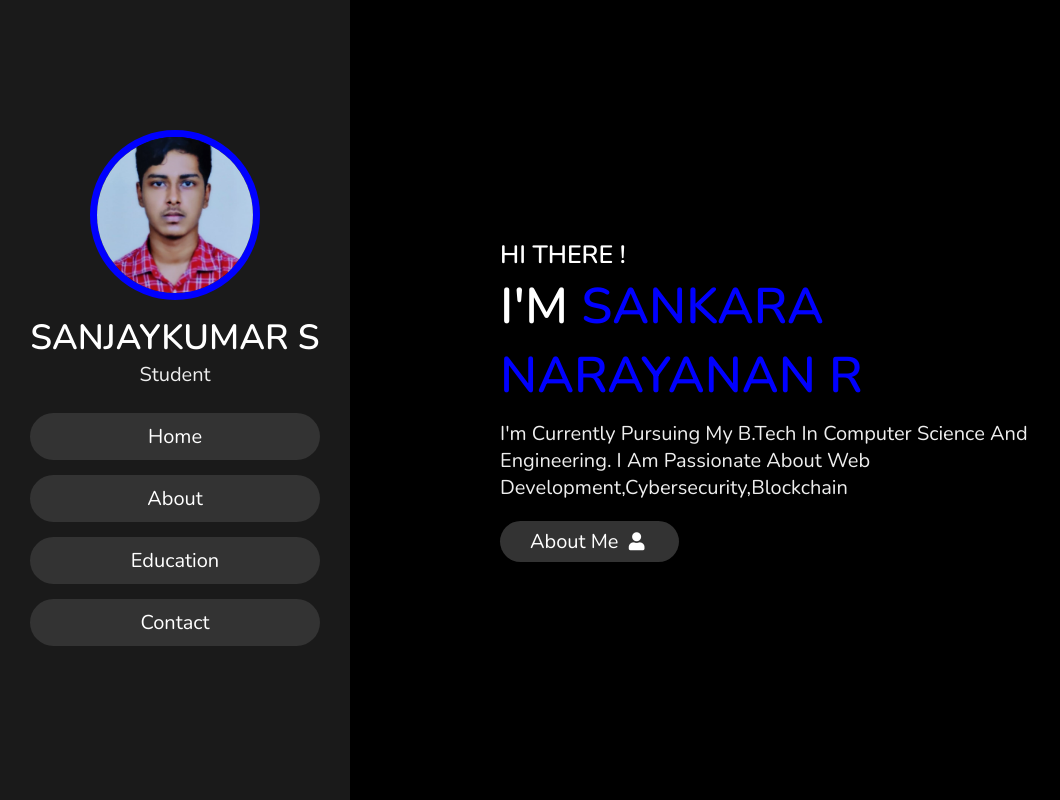
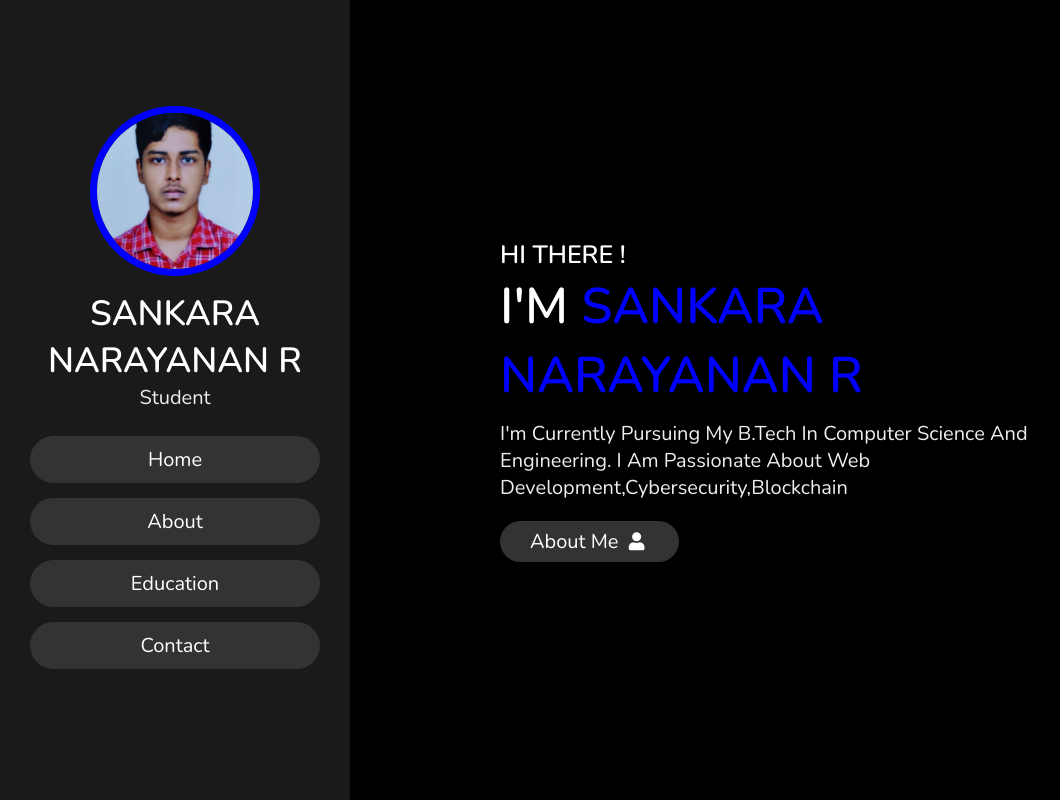
Before and after one commit to SHANKAR0701/Portfolio-Website, a plain HTML site: page index.html in a window 1280 px wide. Shown: the top 800 px of the page, without its empty margins (0-1060 px from the left). Drawn offline with nearby package versions, Linux system fonts and the light colour scheme.

Commit message:
Update index.html

```diff
--- a/index.html
+++ b/index.html
@@ -20,7 +20,7 @@
 
     <div class="user">
         <img src="profile-pic.jpeg" alt="">
-        <h3 class="name">SANJAYKUMAR S</h3>
+        <h3 class="name">SANKARA NARAYANAN R</h3>
         <p class="post">Student</p>
     </div>
 
```
